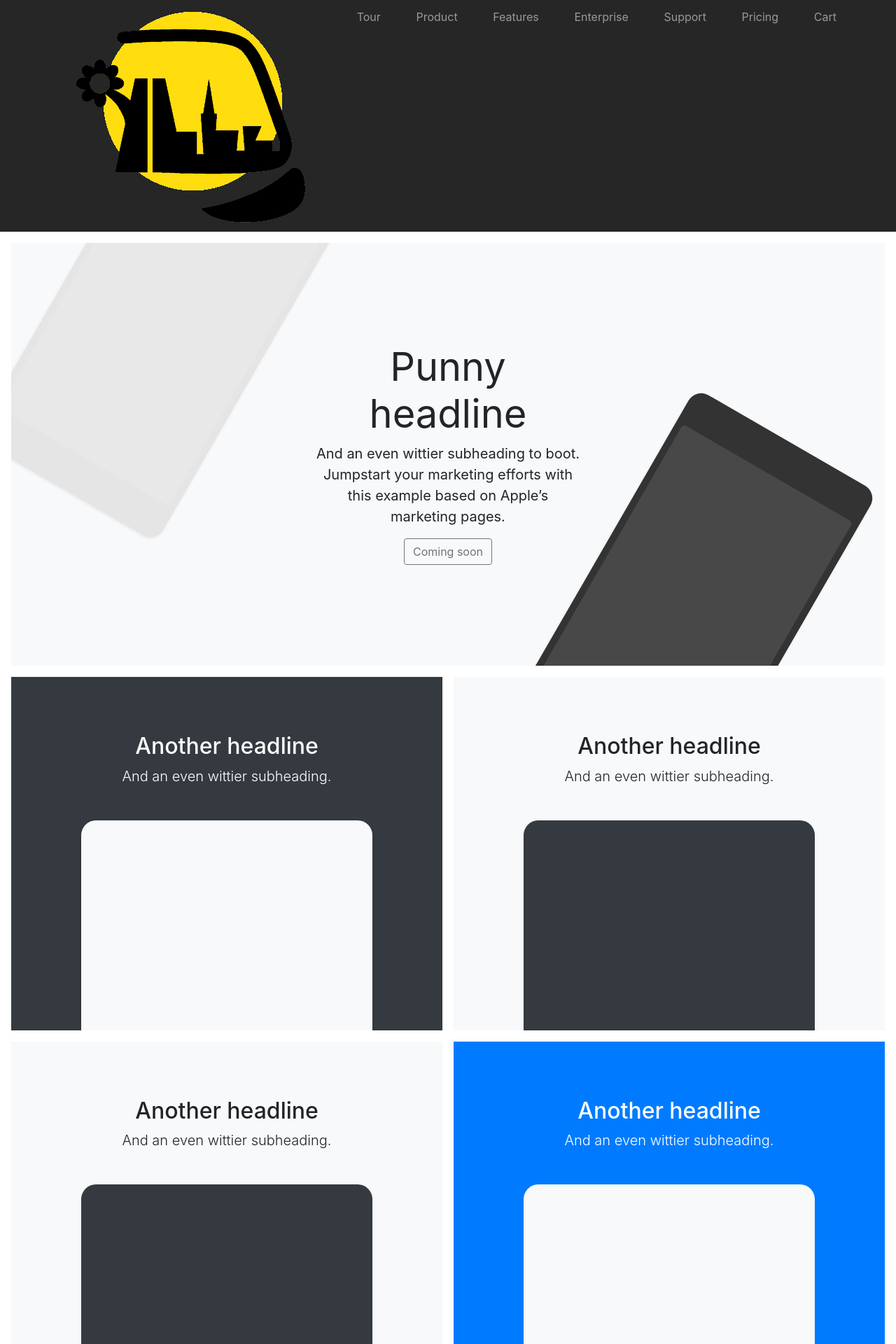
After one commit to Dakojr/alsace-navette, a Symfony app: template alsace-navette/templates/home/home.html.twig in a window 1280 px wide. The commit adds this page. Shown: the top 1920 px of the page at 70% size. Run offline with Twig, Linux system fonts and the light colour scheme; the template is opened without the code that fills it, so the values that code supplies are empty; some libraries are stand-ins or nearby versions.

Commit message:
navbar en cours

```diff
--- /dev/null
+++ b/alsace-navette/public/stylesheets/home.css
@@ -0,0 +1,90 @@
+.bd-placeholder-img {
+    font-size: 1.125rem;
+    text-anchor: middle;
+    -webkit-user-select: none;
+    -moz-user-select: none;
+    -ms-user-select: none;
+    user-select: none;
+}
+
+@media (min-width: 768px) {
+    .bd-placeholder-img-lg {
+        font-size: 3.5rem;
+    }
+}
+
+
+.container {
+    max-width: 960px;
+  }
+
+  /*
+   * Custom translucent site header
+   */
+
+  .site-header {
+    background-color: rgba(0, 0, 0, .85);
+    -webkit-backdrop-filter: saturate(180%) blur(20px);
+    backdrop-filter: saturate(180%) blur(20px);
+  }
+  .site-header a {
+    color: #999;
+    transition: ease-in-out color .15s;
+  }
+  .site-header a:hover {
+    color: #fff;
+    text-decoration: none;
+  }
+
+  /*
+   * Dummy devices (replace them with your own or something else entirely!)
+   */
+
+  .product-device {
+    position: absolute;
+    right: 10%;
+    bottom: -30%;
+    width: 300px;
+    height: 540px;
+    background-color: #333;
+    border-radius: 21px;
+    -webkit-transform: rotate(30deg);
+    transform: rotate(30deg);
+  }
+
+  .product-device::before {
+    position: absolute;
+    top: 10%;
+    right: 10px;
+    bottom: 10%;
+    left: 10px;
+    content: "";
+    background-color: rgba(255, 255, 255, .1);
+    border-radius: 5px;
+  }
+
+  .product-device-2 {
+    top: -25%;
+    right: auto;
+    bottom: 0;
+    left: 5%;
+    background-color: #e5e5e5;
+  }
+
+
+  /*
+   * Extra utilities
+   */
+
+  .flex-equal > * {
+    -ms-flex: 1;
+    flex: 1;
+  }
+  @media (min-width: 768px) {
+    .flex-md-equal > * {
+      -ms-flex: 1;
+      flex: 1;
+    }
+  }
+
+  .overflow-hidden { overflow: hidden; }
--- a/alsace-navette/templates/base.html.twig
+++ b/alsace-navette/templates/base.html.twig
@@ -1,12 +1,28 @@
 <!DOCTYPE html>
 <html>
     <head>
+    {% block head %}{% endblock %}
         <meta charset="UTF-8">
-        <title>{% block title %}Welcome!{% endblock %}</title>
-        {% block stylesheets %}{% endblock %}
+        <title>{% block title %}Alsace Navette{% endblock %}</title>
+
+        {% block stylesheets %}  {% endblock %}
+
     </head>
     <body>
-        {% block body %}{% endblock %}
+        <nav class="site-header sticky-top py-1">
+    <div class="container d-flex flex-column flex-md-row justify-content-between">
+        <a href="#"><img src="images/logo-alsace-navette.png"></a>
+        <a class="py-2 d-none d-md-inline-block" href="#">Tour</a>
+        <a class="py-2 d-none d-md-inline-block" href="#">Product</a>
+        <a class="py-2 d-none d-md-inline-block" href="#">Features</a>
+        <a class="py-2 d-none d-md-inline-block" href="#">Enterprise</a>
+        <a class="py-2 d-none d-md-inline-block" href="#">Support</a>
+        <a class="py-2 d-none d-md-inline-block" href="#">Pricing</a>
+        <a class="py-2 d-none d-md-inline-block" href="#">Cart</a>
+    </div>
+</nav>
+        {% block body %}
+        {% endblock %}
         {% block javascripts %}{% endblock %}
     </body>
 </html>
--- /dev/null
+++ b/alsace-navette/templates/home/home.html.twig
@@ -0,0 +1,159 @@
+{% extends 'base.html.twig' %}
+
+{% block head %}
+
+<meta charset="utf-8">
+<meta name="viewport" content="width=device-width, initial-scale=1, shrink-to-fit=no">
+<meta name="generator" content="Jekyll v3.8.5">
+
+{% endblock %}
+
+{% block stylesheets %}
+<link rel="canonical" href="https://getbootstrap.com/docs/4.3/examples/product/">
+<link rel="stylesheet" href="stylesheets/home.css">
+<link rel="stylesheet" href="https://getbootstrap.com/docs/4.3/dist/css/bootstrap.min.css">
+{% endblock %}
+
+{% block body %}
+
+
+<div class="position-relative overflow-hidden p-3 p-md-5 m-md-3 text-center bg-light">
+    <div class="col-md-5 p-lg-5 mx-auto my-5">
+        <h1 class="display-4 font-weight-normal">Punny headline</h1>
+        <p class="lead font-weight-normal">And an even wittier subheading to boot. Jumpstart your marketing efforts with
+            this example based on Apple’s marketing pages.</p>
+        <a class="btn btn-outline-secondary" href="#">Coming soon</a>
+    </div>
+    <div class="product-device shadow-sm d-none d-md-block"></div>
+    <div class="product-device product-device-2 shadow-sm d-none d-md-block"></div>
+</div>
+
+<div class="d-md-flex flex-md-equal w-100 my-md-3 pl-md-3">
+    <div class="bg-dark mr-md-3 pt-3 px-3 pt-md-5 px-md-5 text-center text-white overflow-hidden">
+        <div class="my-3 py-3">
+            <h2 class="display-5">Another headline</h2>
+            <p class="lead">And an even wittier subheading.</p>
+        </div>
+        <div class="bg-light shadow-sm mx-auto" style="width: 80%; height: 300px; border-radius: 21px 21px 0 0;"></div>
+    </div>
+    <div class="bg-light mr-md-3 pt-3 px-3 pt-md-5 px-md-5 text-center overflow-hidden">
+        <div class="my-3 p-3">
+            <h2 class="display-5">Another headline</h2>
+            <p class="lead">And an even wittier subheading.</p>
+        </div>
+        <div class="bg-dark shadow-sm mx-auto" style="width: 80%; height: 300px; border-radius: 21px 21px 0 0;"></div>
+    </div>
+</div>
+
+<div class="d-md-flex flex-md-equal w-100 my-md-3 pl-md-3">
+    <div class="bg-light mr-md-3 pt-3 px-3 pt-md-5 px-md-5 text-center overflow-hidden">
+        <div class="my-3 p-3">
+            <h2 class="display-5">Another headline</h2>
+            <p class="lead">And an even wittier subheading.</p>
+        </div>
+        <div class="bg-dark shadow-sm mx-auto" style="width: 80%; height: 300px; border-radius: 21px 21px 0 0;"></div>
+    </div>
+    <div class="bg-primary mr-md-3 pt-3 px-3 pt-md-5 px-md-5 text-center text-white overflow-hidden">
+        <div class="my-3 py-3">
+            <h2 class="display-5">Another headline</h2>
+            <p class="lead">And an even wittier subheading.</p>
+        </div>
+        <div class="bg-light shadow-sm mx-auto" style="width: 80%; height: 300px; border-radius: 21px 21px 0 0;"></div>
+    </div>
+</div>
+
+<div class="d-md-flex flex-md-equal w-100 my-md-3 pl-md-3">
+    <div class="bg-light mr-md-3 pt-3 px-3 pt-md-5 px-md-5 text-center overflow-hidden">
+        <div class="my-3 p-3">
+            <h2 class="display-5">Another headline</h2>
+            <p class="lead">And an even wittier subheading.</p>
+        </div>
+        <div class="bg-white shadow-sm mx-auto" style="width: 80%; height: 300px; border-radius: 21px 21px 0 0;"></div>
+    </div>
+    <div class="bg-light mr-md-3 pt-3 px-3 pt-md-5 px-md-5 text-center overflow-hidden">
+        <div class="my-3 py-3">
+            <h2 class="display-5">Another headline</h2>
+            <p class="lead">And an even wittier subheading.</p>
+        </div>
+        <div class="bg-white shadow-sm mx-auto" style="width: 80%; height: 300px; border-radius: 21px 21px 0 0;"></div>
+    </div>
+</div>
+
+<div class="d-md-flex flex-md-equal w-100 my-md-3 pl-md-3">
+    <div class="bg-light mr-md-3 pt-3 px-3 pt-md-5 px-md-5 text-center overflow-hidden">
+        <div class="my-3 p-3">
+            <h2 class="display-5">Another headline</h2>
+            <p class="lead">And an even wittier subheading.</p>
+        </div>
+        <div class="bg-white shadow-sm mx-auto" style="width: 80%; height: 300px; border-radius: 21px 21px 0 0;"></div>
+    </div>
+    <div class="bg-light mr-md-3 pt-3 px-3 pt-md-5 px-md-5 text-center overflow-hidden">
+        <div class="my-3 py-3">
+            <h2 class="display-5">Another headline</h2>
+            <p class="lead">And an even wittier subheading.</p>
+        </div>
+        <div class="bg-white shadow-sm mx-auto" style="width: 80%; height: 300px; border-radius: 21px 21px 0 0;"></div>
+    </div>
+</div>
+
+<footer class="container py-5">
+    <div class="row">
+        <div class="col-12 col-md">
+            <svg xmlns="http://www.w3.org/2000/svg" width="24" height="24" fill="none" stroke="currentColor"
+                stroke-linecap="round" stroke-linejoin="round" stroke-width="2" class="d-block mb-2" role="img"
+                viewBox="0 0 24 24" focusable="false">
+                <title>Product</title>
+                <circle cx="12" cy="12" r="10" />
+                <path
+                    d="M14.31 8l5.74 9.94M9.69 8h11.48M7.38 12l5.74-9.94M9.69 16L3.95 6.06M14.31 16H2.83m13.79-4l-5.74 9.94" />
+            </svg>
+            <small class="d-block mb-3 text-muted">&copy; 2017-2019</small>
+        </div>
+        <div class="col-6 col-md">
+            <h5>Features</h5>
+            <ul class="list-unstyled text-small">
+                <li><a class="text-muted" href="#">Cool stuff</a></li>
+                <li><a class="text-muted" href="#">Random feature</a></li>
+                <li><a class="text-muted" href="#">Team feature</a></li>
+                <li><a class="text-muted" href="#">Stuff for developers</a></li>
+                <li><a class="text-muted" href="#">Another one</a></li>
+                <li><a class="text-muted" href="#">Last time</a></li>
+            </ul>
+        </div>
+        <div class="col-6 col-md">
+            <h5>Resources</h5>
+            <ul class="list-unstyled text-small">
+                <li><a class="text-muted" href="#">Resource</a></li>
+                <li><a class="text-muted" href="#">Resource name</a></li>
+                <li><a class="text-muted" href="#">Another resource</a></li>
+                <li><a class="text-muted" href="#">Final resource</a></li>
+            </ul>
+        </div>
+        <div class="col-6 col-md">
+            <h5>Resources</h5>
+            <ul class="list-unstyled text-small">
+                <li><a class="text-muted" href="#">Business</a></li>
+                <li><a class="text-muted" href="#">Education</a></li>
+                <li><a class="text-muted" href="#">Government</a></li>
+                <li><a class="text-muted" href="#">Gaming</a></li>
+            </ul>
+        </div>
+        <div class="col-6 col-md">
+            <h5>About</h5>
+            <ul class="list-unstyled text-small">
+                <li><a class="text-muted" href="#">Team</a></li>
+                <li><a class="text-muted" href="#">Locations</a></li>
+                <li><a class="text-muted" href="#">Privacy</a></li>
+                <li><a class="text-muted" href="#">Terms</a></li>
+            </ul>
+        </div>
+    </div>
+</footer>
+<script src="https://code.jquery.com/jquery-3.3.1.slim.min.js"
+    integrity="sha384-q8i/X+965DzO0rT7abK41JStQIAqVgRVzpbzo5smXKp4YfRvH+8abtTE1Pi6jizo"
+    crossorigin="anonymous"></script>
+<script>window.jQuery || document.write('<script src="/docs/4.3/assets/js/vendor/jquery-slim.min.js"><\/script>')</script>
+<script src="/docs/4.3/dist/js/bootstrap.bundle.min.js"
+    integrity="sha384-xrRywqdh3PHs8keKZN+8zzc5TX0GRTLCcmivcbNJWm2rs5C8PRhcEn3czEjhAO9o"
+    crossorigin="anonymous"></script>
+{% endblock %}
```
Also changed, not shown: alsace-navette/src/Controller/HomeController.php (added, +19 -0 lines), alsace-navette/templates/home/index.html.twig (added, +20 -0 lines), alsace-navette/public/images/logo-alsace-navette.png (added).
